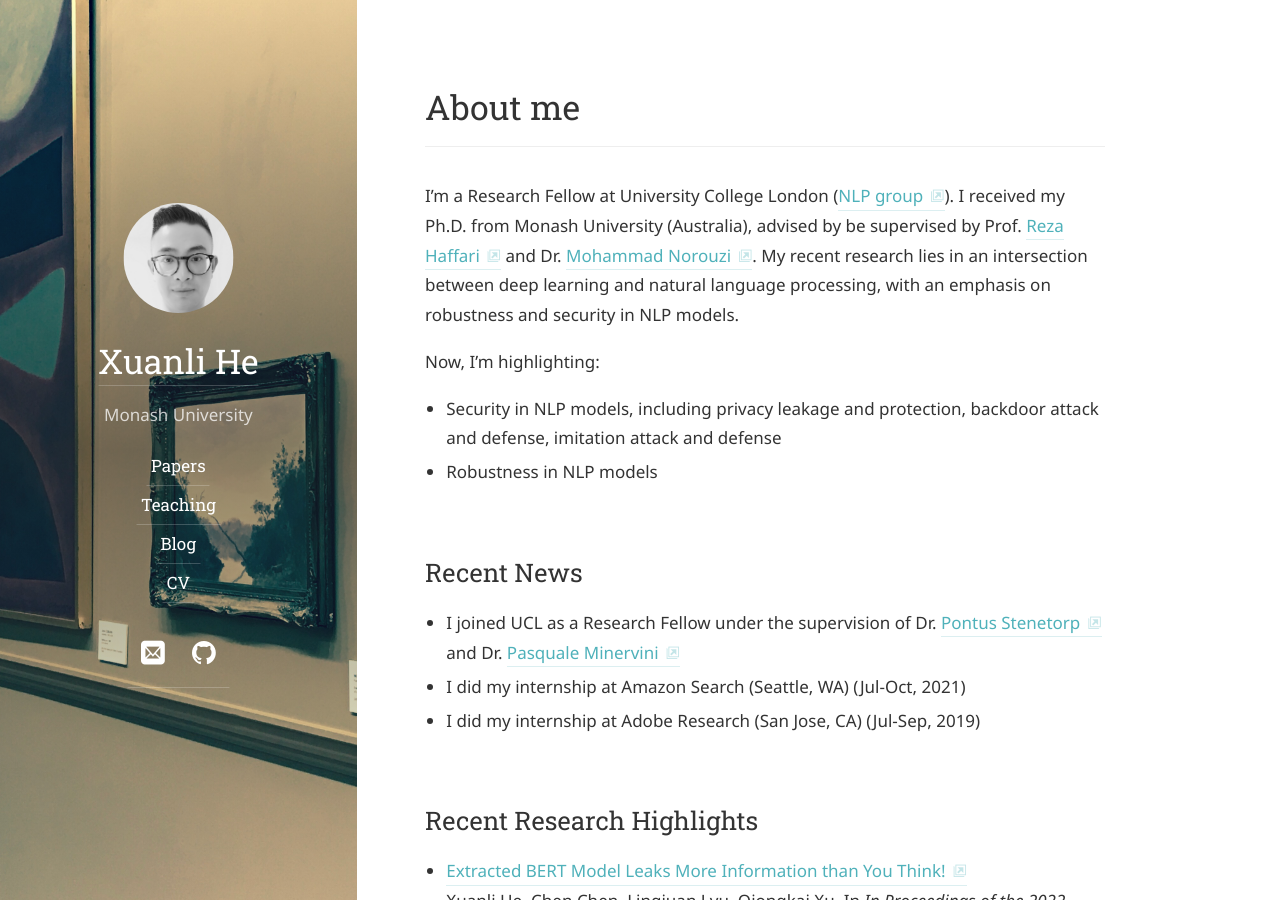
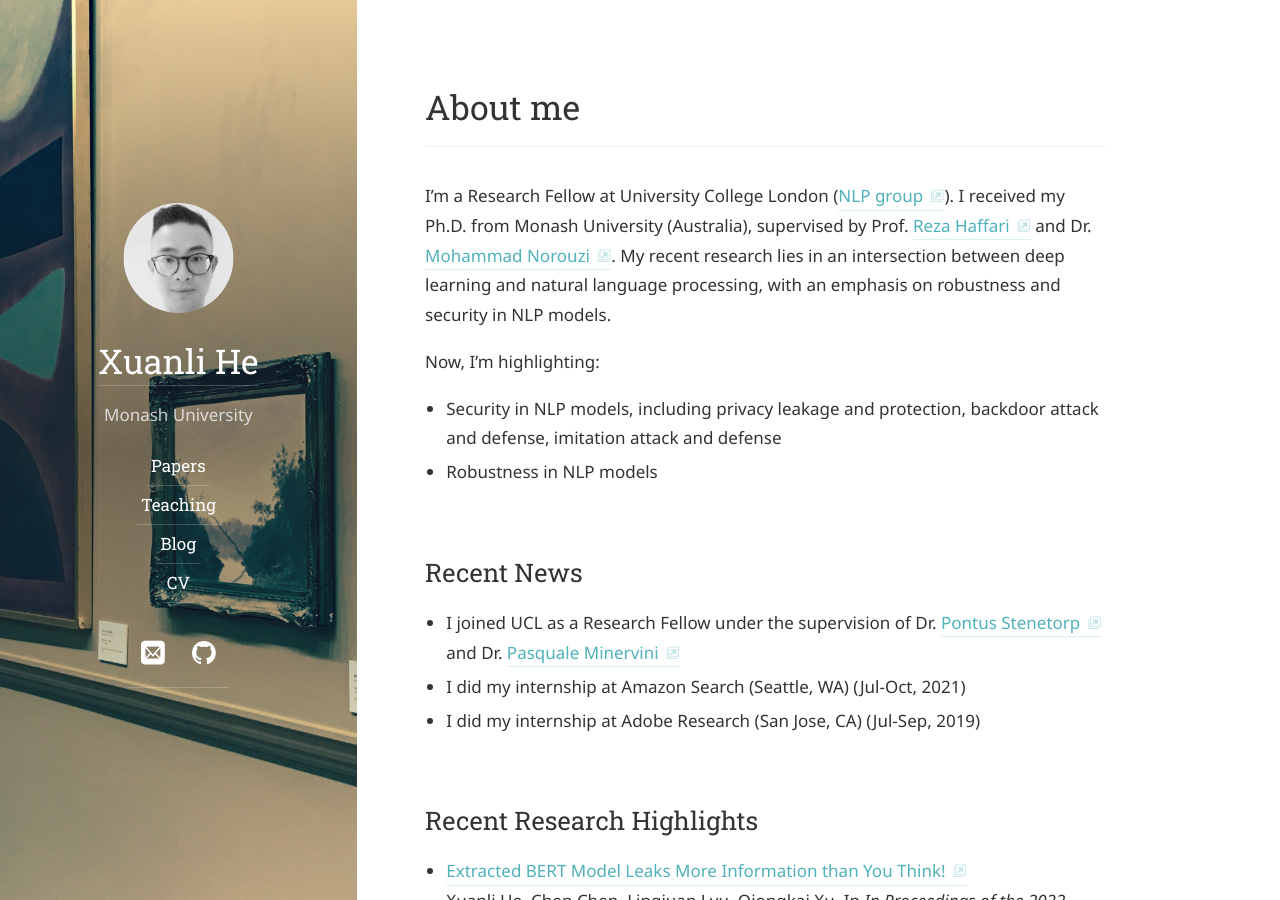
Before and after one commit to xlhex/xlhex.github.io, a Jekyll site: the page built from index.md, in a window 1280 px wide and 900 px high. Built offline with Jekyll 4.4.1, drawn with Linux system fonts in a browser that asks for light colours; some web fonts are replaced.

```diff
--- a/index.md
+++ b/index.md
@@ -4,7 +4,7 @@ title: About me
 cover: false
 ---
 
-I'm a Research Fellow at University College London ([NLP group](https://nlp.cs.ucl.ac.uk/)). I received my Ph.D. from Monash University (Australia), advised by be supervised by Prof. [Reza Haffari](http://users.monash.edu.au/~gholamrh/) and Dr. [Mohammad Norouzi](https://norouzi.github.io/). My recent research lies in an intersection between deep learning and natural language processing, with an emphasis on robustness and security in NLP models.
+I'm a Research Fellow at University College London ([NLP group](https://nlp.cs.ucl.ac.uk/)). I received my Ph.D. from Monash University (Australia), supervised by Prof. [Reza Haffari](http://users.monash.edu.au/~gholamrh/) and Dr. [Mohammad Norouzi](https://norouzi.github.io/). My recent research lies in an intersection between deep learning and natural language processing, with an emphasis on robustness and security in NLP models.
 
 Now, I'm highlighting:
 * Security in NLP models, including privacy leakage and protection, backdoor attack and defense, imitation attack and defense
```
